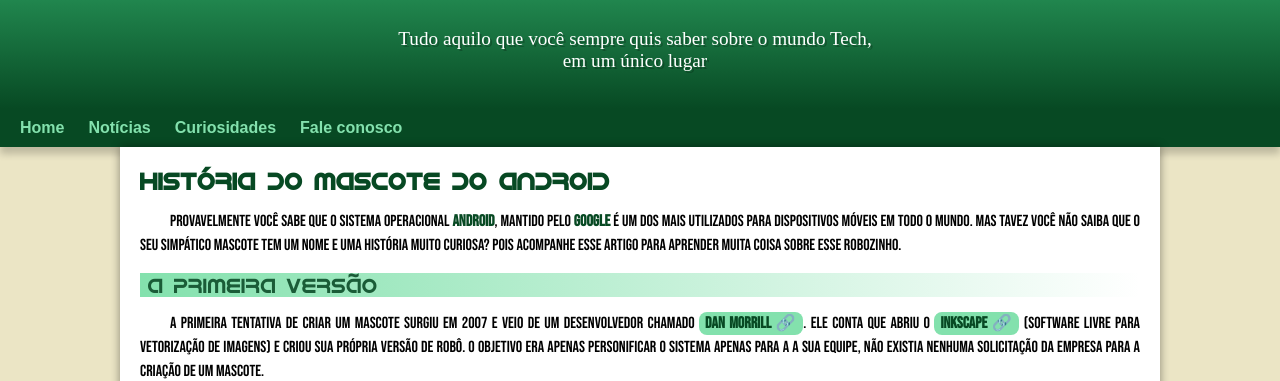
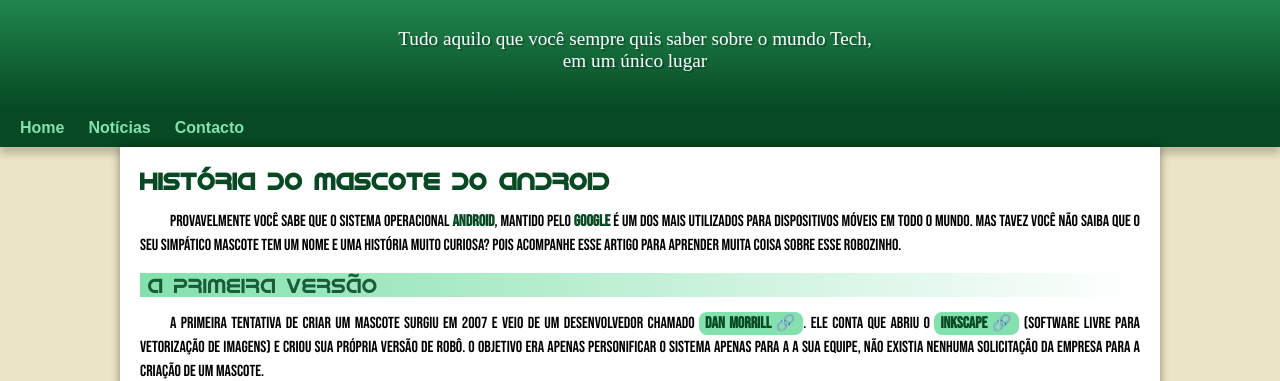
Before and after one commit to aguinaldoarnaldo/html-css, a plain HTML site: page desafios/d010/android.html in a window 1280 px wide. Shown: the part 61-442 px from the top of the page. Drawn offline with Linux system fonts and the light colour scheme.

Commit message:
Problema de padding resolvido

```diff
--- a/desafios/d010/android.html
+++ b/desafios/d010/android.html
@@ -15,8 +15,8 @@
     <nav>
         <a href="#">Home</a>
         <a href="#">Notícias</a>
-        <a href="#">Curiosidades</a>
-        <a href="#">Fale conosco</a>
+        <!--<a href="#">Curiosidades</a>-->
+        <a href="#">Contacto</a>
     </nav>
     <main>
         <article>
--- a/desafios/d010/estilo/style.css
+++ b/desafios/d010/estilo/style.css
@@ -58,7 +58,7 @@ header p {
     max-width: 500px;
     padding: 10px 10px 0px 0px ;
     margin: auto;
-    margin-bottom: 30px;
+    padding-bottom: 50px;
     text-shadow: 2px 2px 0px rgba(0, 0, 0, 0.233);
 }
 
```
